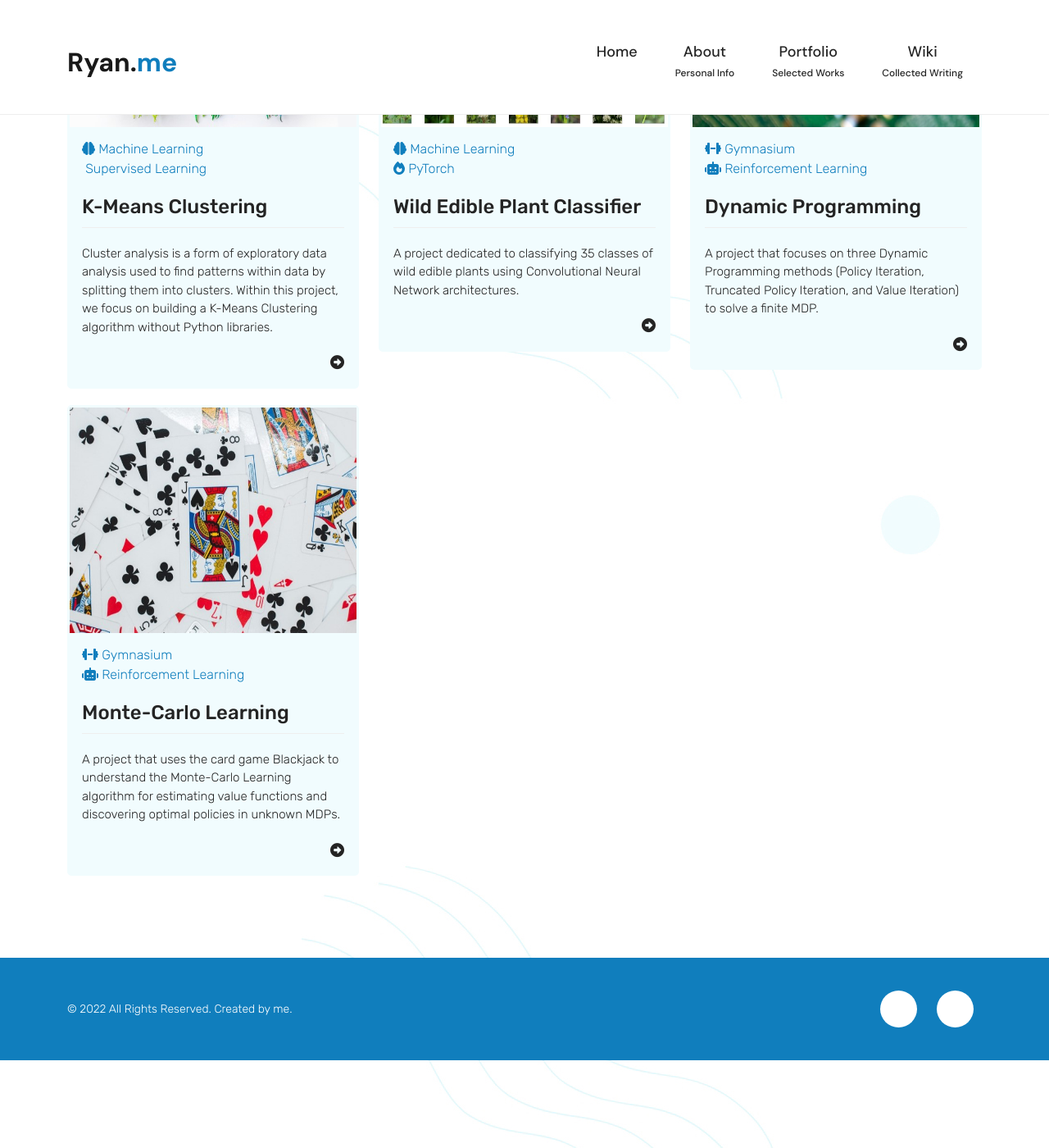
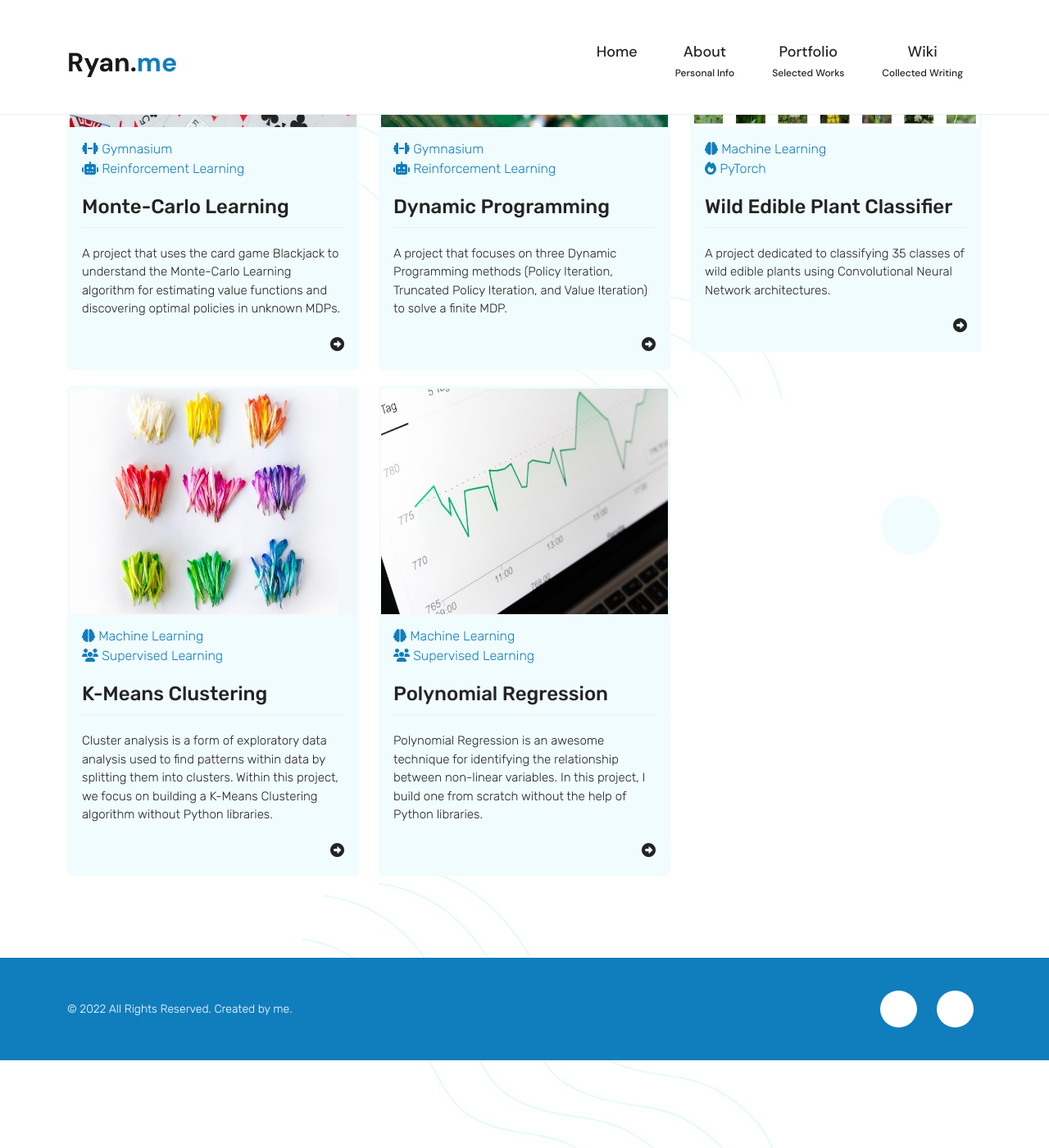
Before and after one commit to Achronus/achronus.github.io, a Jekyll site: the page built from portfolio.html, in a window 1280 px wide and 1400 px high, scrolled down 379 px. Shown: the whole window at 82% size. Built offline with Jekyll 4.4.1, drawn with Linux system fonts in a browser that asks for light colours; nearby versions of some CDN libraries.

Commit message:
Added project
- Polynomial Regression
- Added images
- Updated supervised tag
- Reversed portfolio loop

```diff
--- /dev/null
+++ b/_portfolio/poly_regression.html
@@ -0,0 +1,124 @@
+---
+title: Polynomial Regression
+desc: Polynomial Regression is an awesome technique for identifying the relationship between non-linear variables. In this project, I build one from scratch without the help of Python libraries.
+img_url: /assets/imgs/portfolio/polynomial.jpg
+tags: ml supervised
+layout: portfolio-single
+github_url: https://github.com/Achronus/Portfolio/tree/master/ml/polynomial_regression
+date: 02/07/2021
+---
+<div id="project" class="row">
+    <div class="col-12">
+        <h2>What is the Project?</h2>
+        <p>Polynomial Regression is a technique that provides a way to visualise the relationship between a non-linear dependent variable and one or more independent variables. The project uses a tiny dataset of 20 data points, showing an example of the model and how to create it without using Python libraries. It is a special variant of multi-linear regression that uses a unique characteristic called <span class="med">polynomial features</span> to expand its functionality.</p>
+        <p>This type of regression is commonly implemented when a dataset follows a curvature that isn't linearly separable.</p>
+    </div><!-- .col -->
+</div><!-- #project -->
+
+<div id="components" class="row">
+    <div class="col-12">
+        <h2>Components of the Algorithm</h2>
+        <p>We can calculate the Polynomial Regression using equation 2.1. The equation is similar to the one that creates a Multi-Linear Regression. Instead, we multiply each independent variable (\(x\)) by the \(n^{th}\) power, where \(n\) is the degree of the polynomial. Furthermore, \(w\) represents the polynomial coefficients (weights), and \(\epsilon\) is the error rate.</p>
+        <div class="row">
+            <div class="col-11 text-center">
+              <p>
+                \(\begin{equation}
+                y_i = w_0 + w_1 x + w_2 x^2 + \cdots + w_n x^n + \epsilon
+                \end{equation}\)
+              </p>
+            </div>
+            <div class="col-1 text-end">
+              <p>(2.1)</p>
+            </div>
+        </div>
+        <p>Within the algorithm, we use feature engineering to create new input features based on existing ones specified by the <code class="inline">degree</code> parameter. The approach is known as <span class="med">polynomial feature expansion</span> and prevents the requirement to edit the original dataset by creating a new one specific to the polynomial regression. For example, using a degree of 3, we create two new variables for each input feature. One is the base value squared, and the second is the base value cubed (table 2.1).</p>
+        <div class="wp-block-table">
+            <table>
+              <thead>
+                <tr>
+                  <td>Coefficient</td>
+                  <td>Base Value</td>
+                  <td>New Value 1</td>
+                  <td>New Value 2</td>
+                </tr>
+              </thead>
+              <tbody>
+                <tr>
+                    <td>1</td>
+                    <td>2</td>
+                    <td>4 (\(2^2\))</td>
+                    <td>8 (\(2^3\))</td>
+                </tr>
+                <tr>
+                    <td>1</td>
+                    <td>3</td>
+                    <td>9 (\(3^2\))</td>
+                    <td>27 (\(3^3\))</td>
+                </tr>
+                <tr>
+                    <td>1</td>
+                    <td>4</td>
+                    <td>16 (\(4^2\))</td>
+                    <td>64 (\(4^3\))</td>
+                </tr>
+              </tbody>
+            </table>
+        </div>
+        <p class="img-caption">Table 2.1. An example of the values created when using polynomial feature expansion with a degree of 3.</p>
+        <p>When training the model, we use the <span class="med">Ordinary Least Squares (OLS)</span> method to minimize the sum of squared differences between the independent variables and the predicted dependent variables (equation 2.2).</p>
+        <div class="row">
+            <div class="col-11 text-center">
+              <p>
+                \(\begin{equation}
+                W = (X^TX)^{-1} X^T y
+                \end{equation}\)
+              </p>
+            </div>
+            <div class="col-1 text-end">
+              <p>(2.2)</p>
+            </div>
+        </div>
+        <p>Equation 2.2 updates the polynomial coefficients, where \(X\) is a matrix containing the polynomial feature expansion dataset, and \(X^T\) is the transpose of the matrix. The equation has two components, the inverse of a normal matrix \((X^TX)^{-1}\), and a moment matrix \(X^Ty\), which is a unique symmetric square matrix containing monomials (polynomial values). The moment matrix is calculated using the transpose of the input values multiplied by the dependent variables.</p>
+    </div><!-- .col -->
+</div><!-- #components -->
+
+<div id="stats" class="row">
+    <div class="col-12">
+        <h2>Analysis</h2>
+        <p>To test the algorithm, we used six different degree values: 0, 1, 2, 3, 6, and 10. See figure 3.1 for the results.</p>
+        <div class="img-container">
+            <img class="img-fluid d-block mx-auto" src="/assets/imgs/portfolio/poly-subplots.png" alt="Polynomial Regression plots">
+            <p class="img-caption">Figure 3.1. Plots of the Polynomial Regression algorithm with six varying degrees: 0, 1, 2, 3, 6, and 10.</p>
+        </div>
+        <p>As the degree increases from 0 to 6, we gain a better fit for our model. Some of the models massively underfit the data (degrees 0 and 1), while others massively overfit the data (degree of 10). Notice how a degree of 1 performs a standard linear regression because no polynomial features have been created. A degree of 2 provides some underfitting but starts to show a relationship between the data. Lastly, degrees 3 and 6 are an excellent fit for our model, but how do we know which degree is better?</p>
+        <p>Fortunately, we can evaluate the polynomial regression using a loss function. Loss functions measure the accuracy between the predicted values and actual values. Using these loss functions, we can visualise the difference between the training dataset and the test dataset to identify how the models are performing and find the best degrees for our dataset.</p>
+        <p>There are many loss functions available, and each one has a different purpose. For example, Mean Absolute Error (MAE) and Mean Squared Error (MSE) provide scores that range from 0 to infinity, which determines the model's effectiveness at prediction values. The lower the score, the better the model. MAE puts all input values on the same scale and can be heavily affected by outliers. Comparatively, MSE penalises outliers, helping the model ignore them when making predictions.</p>
+        <p>We use the <span class="med">Root Mean Squared Error (RMSE)</span> in this project, the square root of the MSE. RMSE, formulated in equation 3.1, gives a higher weightage to large values when compared to MSE, helping to minimize the total loss value.</p>
+        <div class="row">
+            <div class="col-11 text-center">
+              <p>
+                \(\begin{equation}
+                RMSE = \sqrt{\frac{1}{N} \sum\limits^{N}_{i=1}(y_i - \hat{y}_i)^2}
+                \end{equation}\)
+              </p>
+            </div>
+            <div class="col-1 text-end">
+              <p>(3.1)</p>
+            </div>
+        </div>
+        <p>Equation 3.1 contains a residual (error) which is the subtraction of the actual values (\(y_i\)) by the predicted values (\(\hat{y}_i\)) squared. These are summed together (\(\sum\limits^{N}_{i=1}\)) and then divided by the total number of data points (\(\frac{1}{N}\)).</p>
+        <p>We can plot the RMSE values for the training loss and validation loss using validation curves (figure 3.2). These loss metrics help determine if our model is overfitting, underfitting or robust. The three cases are defined in more detail below:</p>
+        <ul>
+            <li>Overfit model - training loss and validation loss divide after a turning point.</li>
+            <li>Underfit model - training loss and validation loss don't reach a turning point.</li>
+            <li>Robust model - training loss \(\approx\) validation loss, converging to a turning point.</li>
+        </ul>
+        <p>When a model is overfitting, it performs well on the training dataset but not on the test set. Overfit models learn too much of the noise in the data and fit it too well, resulting in a low bias and high variance. Models that have various redundant features are more likely to overfit.</p>
+        <p>Underfitting is the opposite. Underfit models cannot capture any suitable patterns within the training data, leading to inaccurate predictions with a high bias and low variance. Models that are too simple (have limited features) or learn from a small amount of training data are more likely to underfit.</p>
+        <div class="img-container">
+            <img class="img-fluid d-block mx-auto" src="/assets/imgs/portfolio/poly-rmse.png" alt="Polynomial Regression validation curves">
+            <p class="img-caption">Figure 3.2. Validation curves of four random examples (specified by different seed numbers) of Polynomial Regression training and evaluation using the RMSE.</p>
+        </div>
+        <p>Within figure 3.2, we train the model on the degree values from 0 to 10 four times. Each graph is slightly different, but all of them provide the same outcome. The degree of 3 provides the most robust model, while two or less represents underfitting and four or higher overfitting.</p>
+    </div><!-- .col -->
+</div><!-- #stats -->
--- a/portfolio.html
+++ b/portfolio.html
@@ -7,7 +7,7 @@ layout: default
 <section id="portfolio">
     <div class="container">
         <div class="row">
-            {%- for project in site.portfolio -%}
+            {%- for project in site.portfolio reversed -%}
             <div class="col-md-6 col-xl-4 project-item">
                 <div class="content">
                     <a href="{{ project.url }}">
```
Also changed, not shown: _tags/supervised.md (+1 -1 lines), assets/imgs/portfolio/poly-rmse.png (added), assets/imgs/portfolio/poly-subplots.png (added), assets/imgs/portfolio/polynomial.jpg (added).
